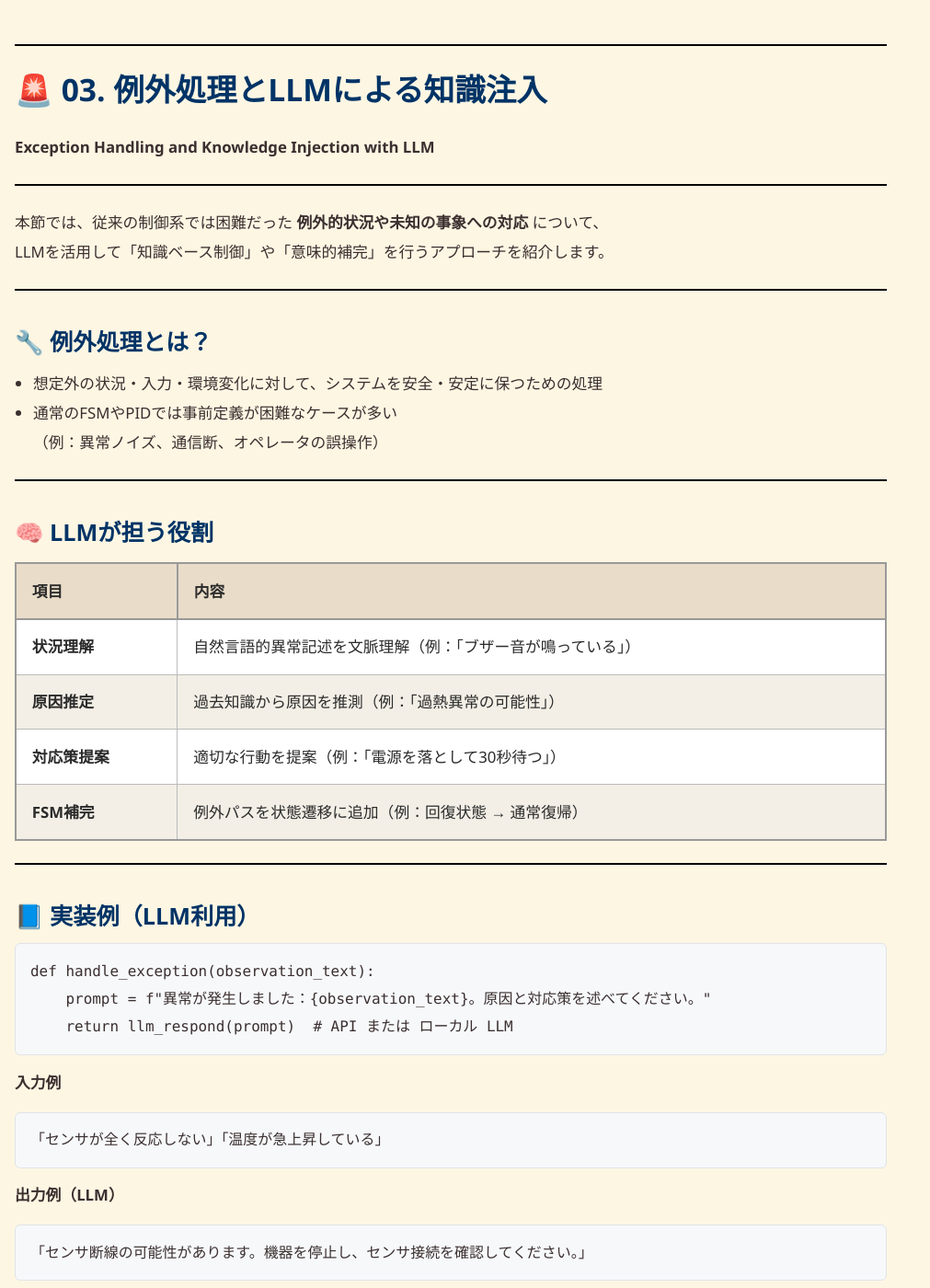
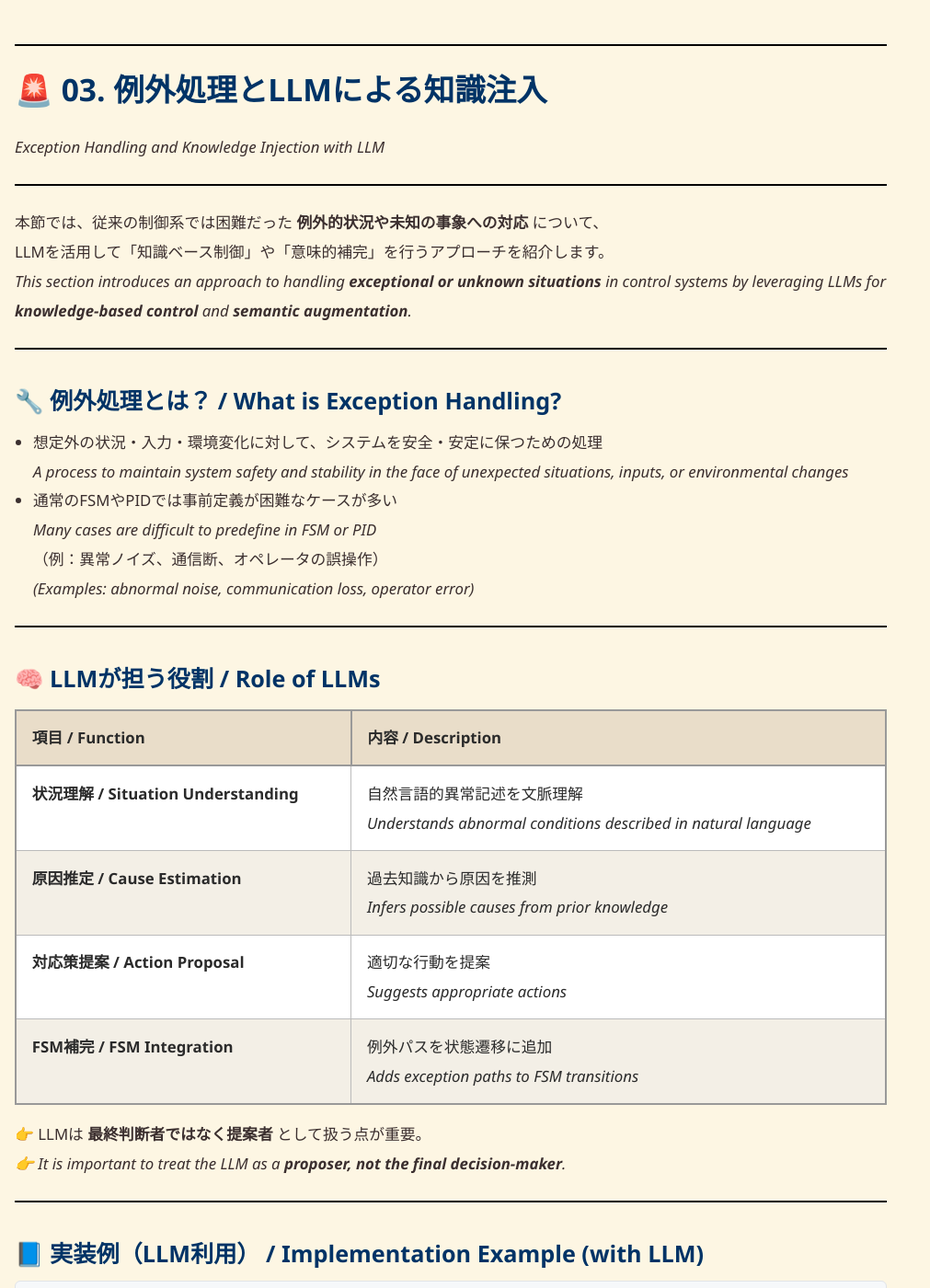
Before and after one commit to Samizo-AITL/EduController, a Jekyll site: the page built from part09_llm_hybrid/theory/03_exception_handling.md, in a window 1280 px wide and 1400 px high. Shown: the whole window at 92% size, without its empty margins (0-1011 px from the left). Built offline with Jekyll 4.4.1, drawn with Linux system fonts in a browser that asks for light colours; some of the changed text lies outside the part shown.

Commit message:
Update 03_exception_handling.md

````diff
--- a/part09_llm_hybrid/theory/03_exception_handling.md
+++ b/part09_llm_hybrid/theory/03_exception_handling.md
@@ -7,35 +7,42 @@ permalink: /part09_llm_hybrid/theory/03_exception_handling.html
 ---
 
 # 🚨 03. 例外処理とLLMによる知識注入
-**Exception Handling and Knowledge Injection with LLM**
+*Exception Handling and Knowledge Injection with LLM*
 
 ---
 
 本節では、従来の制御系では困難だった **例外的状況や未知の事象への対応** について、
 LLMを活用して「知識ベース制御」や「意味的補完」を行うアプローチを紹介します。
+*This section introduces an approach to handling **exceptional or unknown situations** in control systems by leveraging LLMs for **knowledge-based control** and **semantic augmentation**.*
 
 ---
 
-## 🔧 **例外処理とは？**
+## 🔧 **例外処理とは？ / What is Exception Handling?**
 
 - 想定外の状況・入力・環境変化に対して、システムを安全・安定に保つための処理
+  *A process to maintain system safety and stability in the face of unexpected situations, inputs, or environmental changes*
 - 通常のFSMやPIDでは事前定義が困難なケースが多い
+  *Many cases are difficult to predefine in FSM or PID*
   （例：異常ノイズ、通信断、オペレータの誤操作）
+  *(Examples: abnormal noise, communication loss, operator error)*
 
 ---
 
-## 🧠 **LLMが担う役割**
+## 🧠 **LLMが担う役割 / Role of LLMs**
 
-| **項目** | **内容** |
+| **項目 / Function** | **内容 / Description** |
 |------|--------------|
-| **状況理解** | 自然言語的異常記述を文脈理解（例：「ブザー音が鳴っている」） |
-| **原因推定** | 過去知識から原因を推測（例：「過熱異常の可能性」） |
-| **対応策提案** | 適切な行動を提案（例：「電源を落として30秒待つ」） |
-| **FSM補完** | 例外パスを状態遷移に追加（例：回復状態 → 通常復帰） |
+| **状況理解 / Situation Understanding** | 自然言語的異常記述を文脈理解 <br>*Understands abnormal conditions described in natural language* |
+| **原因推定 / Cause Estimation** | 過去知識から原因を推測 <br>*Infers possible causes from prior knowledge* |
+| **対応策提案 / Action Proposal** | 適切な行動を提案 <br>*Suggests appropriate actions* |
+| **FSM補完 / FSM Integration** | 例外パスを状態遷移に追加 <br>*Adds exception paths to FSM transitions* |
+
+👉 LLMは **最終判断者ではなく提案者** として扱う点が重要。
+*👉 It is important to treat the LLM as a **proposer, not the final decision-maker**.*
 
 ---
 
-## 📘 **実装例（LLM利用）**
+## 📘 **実装例（LLM利用） / Implementation Example (with LLM)**
 
 ```python
 def handle_exception(observation_text):
@@ -43,45 +50,55 @@ def handle_exception(observation_text):
     return llm_respond(prompt)  # API または ローカル LLM
 ```
 
-**入力例**
+**入力例 / Input Example**
 ```
 「センサが全く反応しない」「温度が急上昇している」
 ```
 
-**出力例（LLM）**
+**出力例（LLM） / Output Example (LLM)**
 ```
 「センサ断線の可能性があります。機器を停止し、センサ接続を確認してください。」
 ```
 
 ---
 
-## 💬 **FSMへの統合イメージ**
+## 💬 **FSMへの統合イメージ / FSM Integration Concept**
 
 - 通常の状態遷移に「異常状態」「再初期化状態」を追加
+  *Add “error states” and “reinitialization states” to normal transitions*
 - LLMが状況を判断し、FSM構造を部分的に再構築（自己適応）
+  *LLM assesses the situation and partially reconstructs the FSM (self-adaptation)*
 
 ---
 
-## 🔒 **安全性と制約**
+## 🔒 **安全性と制約 / Safety and Constraints**
 
 - 制御判断は **信頼できる例外クラス** に限定
+  *Limit control decisions to **trusted exception classes***
 - LLM出力は **最終判断者ではなく提案者** として扱う
+  *Treat LLM output as a **proposer, not the final decision-maker***
 - 実時間性・検証性のトレードオフに注意
+  *Be aware of trade-offs between real-time performance and verifiability*
 
 ---
 
-## 🔚 **まとめ**
+## 🔚 **まとめ / Summary**
 
 - LLMは人間的な状況理解により、例外処理・知識注入を担える
+  *LLMs, through human-like contextual understanding, can contribute to exception handling and knowledge injection*
 - FSMと組み合わせることで **頑健かつ柔軟な制御システム** を実現可能
+  *Combining with FSM enables the realization of **robust and adaptive control systems***
 
 ---
 
 ## 📁 **次へ / Next**
 
 📄 [04_goal_reasoning.md](04_goal_reasoning.md)
+*Proceed to 04_goal_reasoning.md*
 
 ---
 
 **⬅️ [02_scenario_control.md](02_scenario_control.md)**
+*Back to 02_scenario_control.md*
 **🏠 [Part 9 トップに戻る](../index.md)**
+*Back to Part 9 Top*
````
